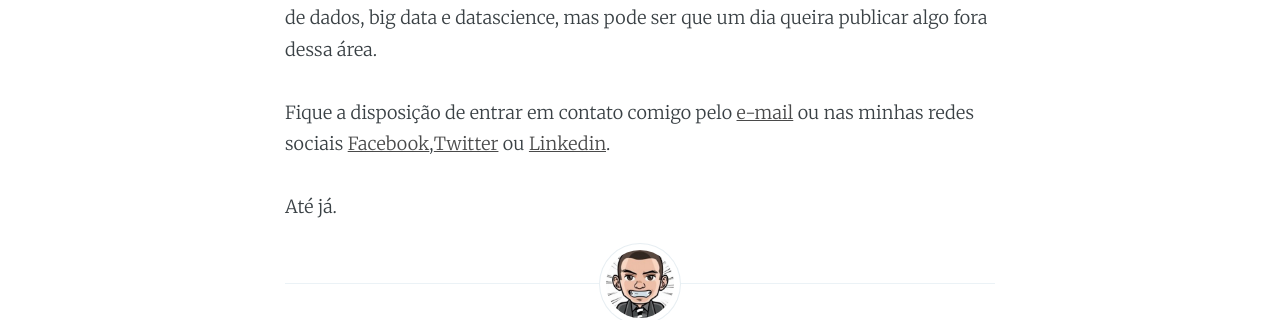
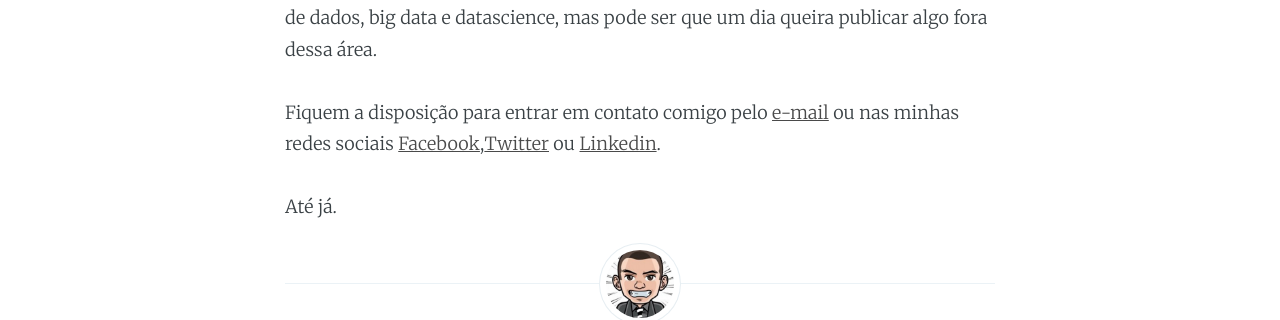
Before and after one commit to michelmourasilva/michelmourasilva.github.io, a Jekyll site: the page built from _posts/2019-02-12-seja-bem-vindo.markdown, in a window 1280 px wide. Shown: the part 604-924 px from the top of the page. Built offline with Jekyll 4.4.1, drawn with Linux system fonts in a browser that asks for light colours.

Commit message:
Update 2019-02-12-seja-bem-vindo.markdown

```diff
--- a/_posts/2019-02-12-seja-bem-vindo.markdown
+++ b/_posts/2019-02-12-seja-bem-vindo.markdown
@@ -14,7 +14,7 @@
 
 Provavelmente os assuntos desse blog será voltado para as áreas que envolve banco de dados, big data e datascience, mas pode ser que um dia queira publicar algo fora dessa área.
 
-Fique a disposição de entrar em contato comigo pelo [e-mail] ou nas minhas redes sociais [Facebook],[Twitter] ou [Linkedin].
+Fiquem a disposição para entrar em contato comigo pelo [e-mail] ou nas minhas redes sociais [Facebook],[Twitter] ou [Linkedin].
 
 Até já.
 
```
